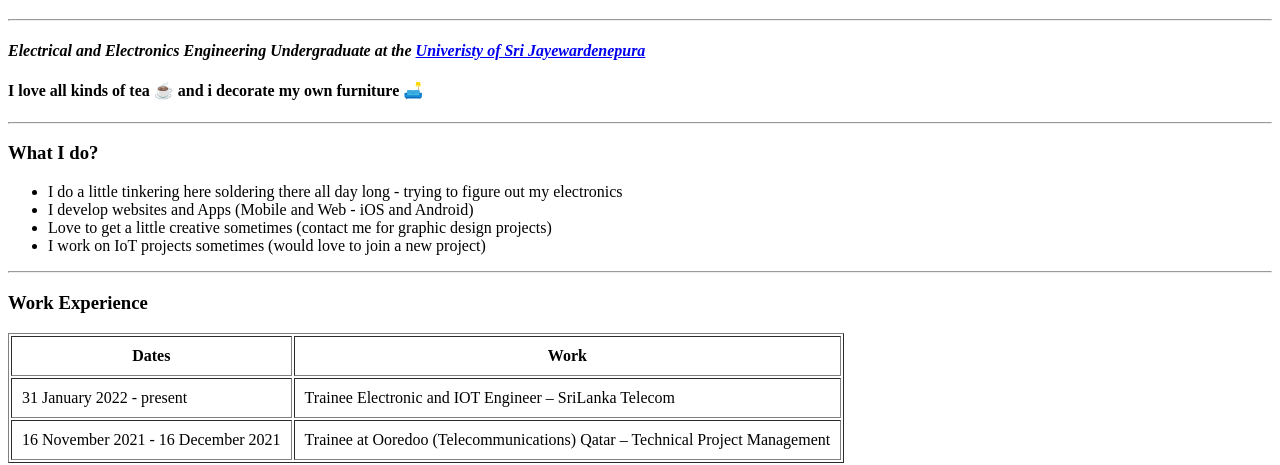
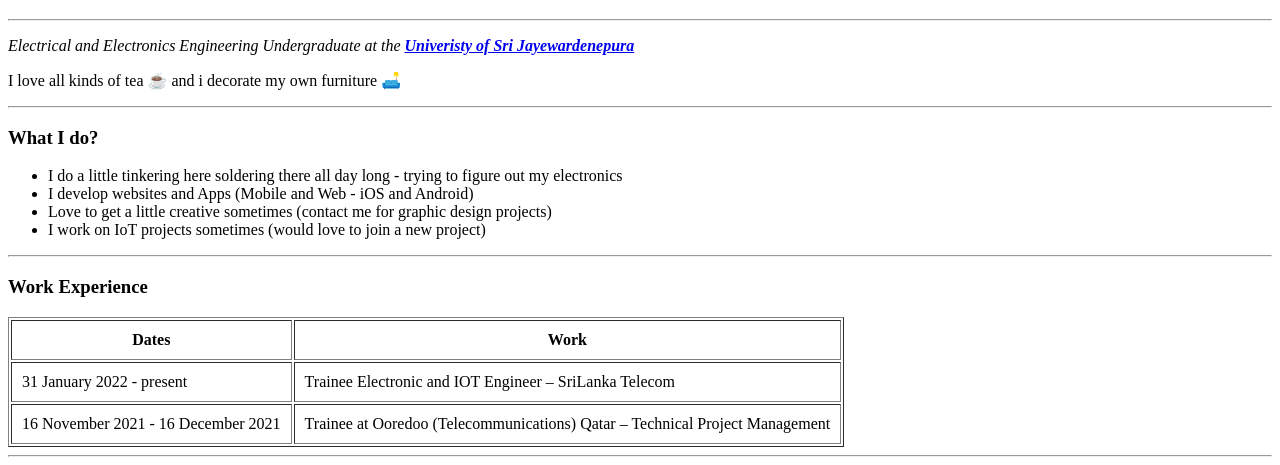
Before and after one commit to oshani-jayawardane/cv, a plain HTML site: page index.html in a window 1280 px wide. Shown: the part 373-838 px from the top of the page. Drawn offline with Linux system fonts and the light colour scheme.

Commit message:
Update index.html

```diff
--- a/index.html
+++ b/index.html
@@ -10,8 +10,8 @@
     <img src="images\profile-photo.jpeg" alt="oshani profile picture" height="300" width="auto">
     <h1>Oshani Jayawardane</h1>
     <hr>
-    <h4><em>Electrical and Electronics Engineering Undergraduate at the <strong><a href="http://eng.sjp.ac.lk/">Univeristy of Sri Jayewardenepura</a></strong></em></h4>
-    <h4>I love all kinds of tea ☕ and i decorate my own furniture 🛋️</h4>
+    <p><em>Electrical and Electronics Engineering Undergraduate at the <strong><a href="http://eng.sjp.ac.lk/">Univeristy of Sri Jayewardenepura</a></strong></em></p>
+    <p>I love all kinds of tea ☕ and i decorate my own furniture 🛋️</p>
     <hr>
 
     <h3>What I do?</h3>
```
